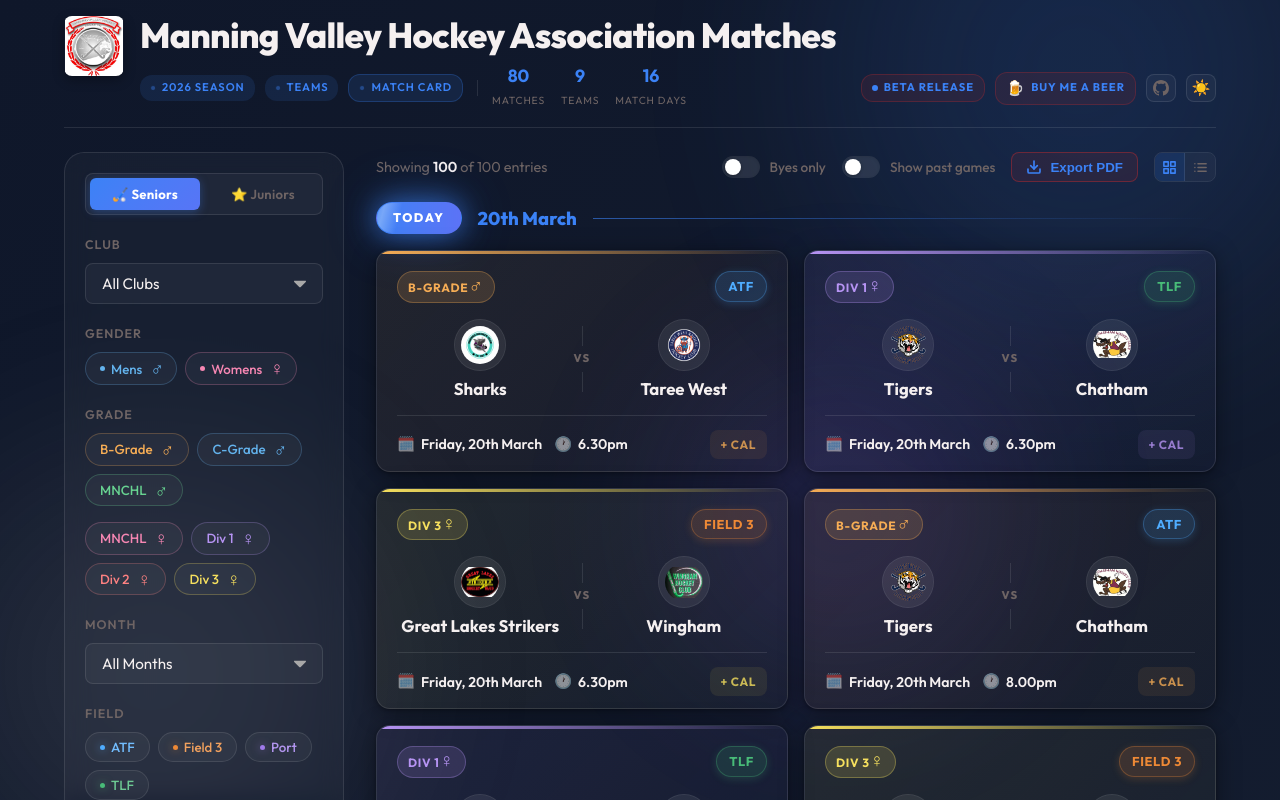
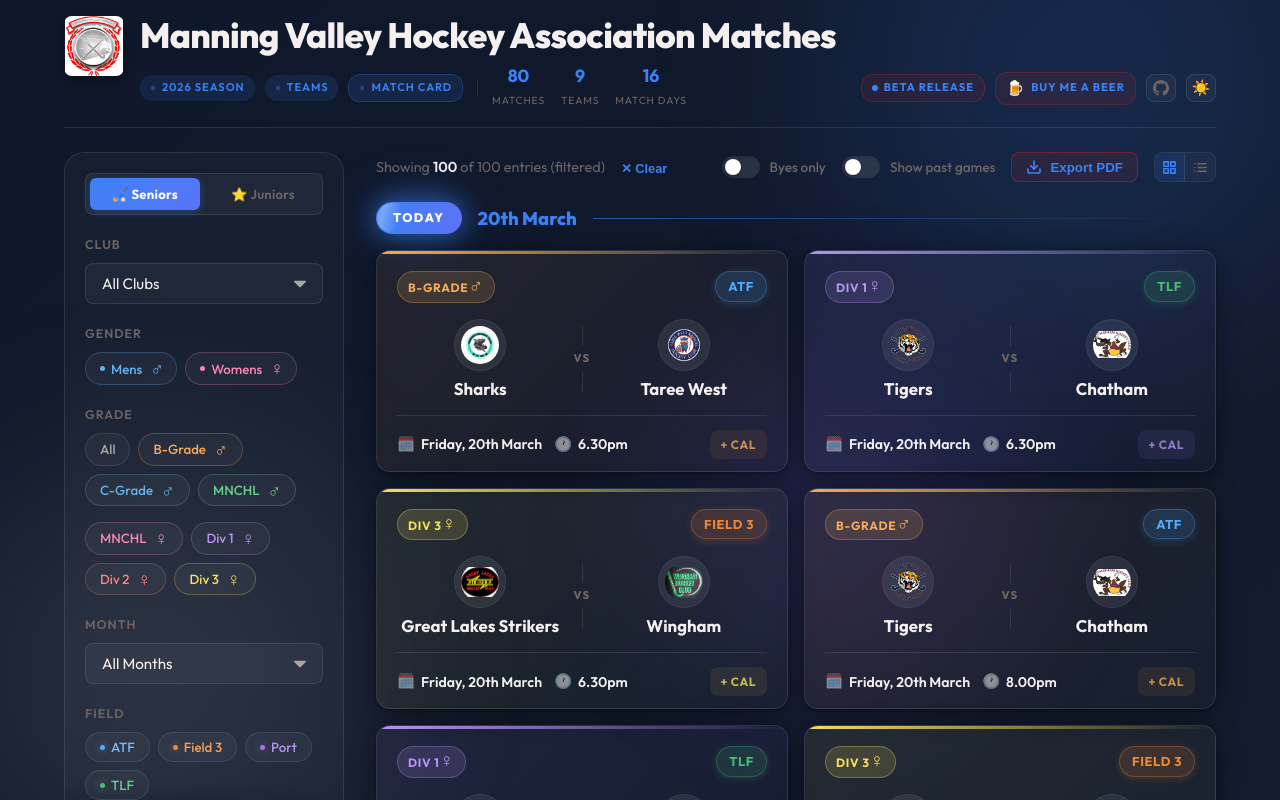
Before and after one commit to agaudron/mvha-draw-app, a React (Vite) app: page / in a window 1280 px wide. Shown: the top 800 px of the page. Built offline with nearby package versions, Linux system fonts and the light colour scheme.

Commit message:
changed multi division selection

```diff
--- a/src/App.jsx
+++ b/src/App.jsx
@@ -30,7 +30,7 @@ export default function App() {
   const readFiltersFromUrl = () => {
     const p = getUrlParams()
     return {
-      gradeKey: p.get('grade') || '',
+      gradeKeys: (p.get('grade') || '').split(',').filter(Boolean),
       team: p.get('team') || '',
       genderKey: p.get('gender') || '',
       monthKey: p.get('month') || '',
@@ -72,18 +72,19 @@ export default function App() {
   const handleFilterChange = useCallback((key, value) => {
     setFilters(prev => {
       const next = { ...prev, [key]: value }
-      if (key === 'genderKey' && prev.gradeKey && data) {
-        const currentGradeInfo = data.grades.find(g => g.key === prev.gradeKey)
-        if (currentGradeInfo && value && currentGradeInfo.gender !== value) {
-          next.gradeKey = ''
-        }
+      if (key === 'genderKey' && prev.gradeKeys && prev.gradeKeys.length > 0 && data) {
+        // Filter out gradeKeys that don't match the newly selected gender
+        next.gradeKeys = prev.gradeKeys.filter(gk => {
+          const currentGradeInfo = data.grades.find(g => g.key === gk)
+          return currentGradeInfo && (!value || currentGradeInfo.gender === value)
+        })
       }
       return next
     })
   }, [data])
 
   const handleClear = useCallback(() => {
-    setFilters({ gradeKey: '', team: '', genderKey: '', monthKey: '', fieldKey: '' })
+    setFilters({ gradeKeys: [], team: '', genderKey: '', monthKey: '', fieldKey: '' })
   }, [])
 
   const [theme, setTheme] = useState(() => localStorage.getItem('theme') || 'dark')
@@ -101,7 +102,7 @@ export default function App() {
   useEffect(() => {
     const p = new URLSearchParams()
     if (mode !== 'senior') p.set('mode', mode)
-    if (filters.gradeKey) p.set('grade', filters.gradeKey)
+    if (filters.gradeKeys && filters.gradeKeys.length > 0) p.set('grade', filters.gradeKeys.join(','))
     if (filters.team) p.set('team', filters.team)
     if (filters.genderKey) p.set('gender', filters.genderKey)
     if (filters.monthKey) p.set('month', filters.monthKey)
@@ -143,7 +144,7 @@ export default function App() {
         }
       }
 
-      if (gradeKey && m.grade !== gradeKey) return false
+      if (filters.gradeKeys && filters.gradeKeys.length > 0 && !filters.gradeKeys.includes(m.grade)) return false
       if (genderKey && m.gender !== genderKey) return false
       if (monthKey && m.date && !m.date.startsWith(monthKey)) return false
       if (fieldKey && (m.isBye || m.field !== fieldKey)) return false
@@ -225,7 +226,7 @@ export default function App() {
               localStorage.setItem('drawMode', targetMode)
               setMode(targetMode)
             }
-            setFilters({ gradeKey, team: '', genderKey: '', monthKey: '', fieldKey: '' })
+            setFilters({ gradeKeys: [gradeKey], team: '', genderKey: '', monthKey: '', fieldKey: '' })
             setShowTeamsModal(false)
           }}
         />
--- a/src/components/FilterBar.jsx
+++ b/src/components/FilterBar.jsx
@@ -4,7 +4,7 @@ const SENIOR_GRADE_ORDER = ['B-Grade M', 'C-Grade M', 'MNCHL M', 'MNCHL W', 'Div
 const JUNIOR_GRADE_ORDER = ['Div 1', 'Div 2', 'U12s', 'U10s', 'U8s']
 
 export default function FilterBar({ data, filters, onFilterChange, onClear, theme, setTheme, mode, onModeChange }) {
-  const { gradeKey, team, genderKey, monthKey, fieldKey } = filters
+  const { gradeKeys = [], team, genderKey, monthKey, fieldKey } = filters
   const isJunior = mode === 'junior'
 
   const allTeams = useMemo(() => {
@@ -113,17 +113,27 @@ export default function FilterBar({ data, filters, onFilterChange, onClear, them
       <div className="filter-row">
         <span className="filter-label">{isJunior ? 'Division / Age Group' : 'Grade'}</span>
         <div className="filter-chips">
+          <button
+            className={`chip ${gradeKeys.length === 0 ? 'active-grade' : ''}`}
+            onClick={() => onFilterChange('gradeKeys', [])}
+          >
+            All
+          </button>
           {isJunior
             ? gradeChips.map(info => {
                 const gk = info.key
-                const isActive = gradeKey === gk
+                const isActive = gradeKeys.includes(gk)
                 return (
                   <button
                     key={gk}
                     id={`grade-${gk.replace(/\s+/g, '-').toLowerCase()}`}
                     className={`chip ${isActive ? 'active-grade' : ''}`}
                     data-grade={gk}
-                    onClick={() => onFilterChange('gradeKey', gradeKey === gk ? '' : gk)}
+                    onClick={() => {
+                      const isSelected = gradeKeys.includes(gk)
+                      const nextKeys = isSelected ? gradeKeys.filter(k => k !== gk) : [...gradeKeys, gk]
+                      onFilterChange('gradeKeys', nextKeys)
+                    }}
                   >
                     {info.label}
                   </button>
@@ -134,14 +144,18 @@ export default function FilterBar({ data, filters, onFilterChange, onClear, them
                 const womens = gradeChips.filter(i => i.gender === 'Women')
                 const renderChip = info => {
                   const gk = info.key
-                  const isActive = gradeKey === gk
+                  const isActive = gradeKeys.includes(gk)
                   return (
                     <button
                       key={gk}
                       id={`grade-${gk.replace(/\s+/g, '-').toLowerCase()}`}
                       className={`chip ${isActive ? 'active-grade' : ''}`}
                       data-grade={gk}
-                      onClick={() => onFilterChange('gradeKey', gradeKey === gk ? '' : gk)}
+                      onClick={() => {
+                        const isSelected = gradeKeys.includes(gk)
+                        const nextKeys = isSelected ? gradeKeys.filter(k => k !== gk) : [...gradeKeys, gk]
+                        onFilterChange('gradeKeys', nextKeys)
+                      }}
                     >
                       {info.label}
                       {info.gender === 'Men' && <span className="gender-icon" style={{ marginLeft: '2px' }}>♂</span>}
--- a/src/components/MatchCard.jsx
+++ b/src/components/MatchCard.jsx
@@ -151,7 +151,7 @@ export default function MatchCard({ match, index, selectedTeam, onFilterChange,
         <span
           className="grade-badge"
           style={{ cursor: onFilterChange ? 'pointer' : 'default', flexShrink: 0 }}
-          onClick={e => { if (onFilterChange && match.grade) { e.stopPropagation(); onFilterChange('gradeKey', match.grade) } }}
+          onClick={e => { if (onFilterChange && match.grade) { e.stopPropagation(); onFilterChange('gradeKeys', [match.grade]) } }}
           title={onFilterChange ? `Filter by ${match.grade}` : undefined}
         >
           {match.gradeLabel || match.grade}
@@ -221,7 +221,7 @@ export default function MatchCard({ match, index, selectedTeam, onFilterChange,
           onClick={(e) => {
             if (onFilterChange && match.grade) {
               e.stopPropagation()
-              onFilterChange('gradeKey', match.grade)
+              onFilterChange('gradeKeys', [match.grade])
             }
           }}
           onMouseOver={e => onFilterChange && (e.currentTarget.style.transform = 'scale(1.05)')}
--- a/src/utils/exportPdf.js
+++ b/src/utils/exportPdf.js
@@ -12,7 +12,7 @@ export function exportMatchesToPdf(matches, filters) {
   // Document active filters
   const activeFilters = []
   if (filters?.genderKey) activeFilters.push(filters.genderKey)
-  if (filters?.gradeKey) activeFilters.push(filters.gradeKey)
+  if (filters?.gradeKeys?.length > 0) activeFilters.push(filters.gradeKeys.join(', '))
   if (filters?.team) activeFilters.push(`Team: ${filters.team}`)
   if (filters?.monthKey) activeFilters.push(`Month: ${filters.monthKey}`)
   if (filters?.fieldKey) activeFilters.push(`Field: ${filters.fieldKey}`)
```
